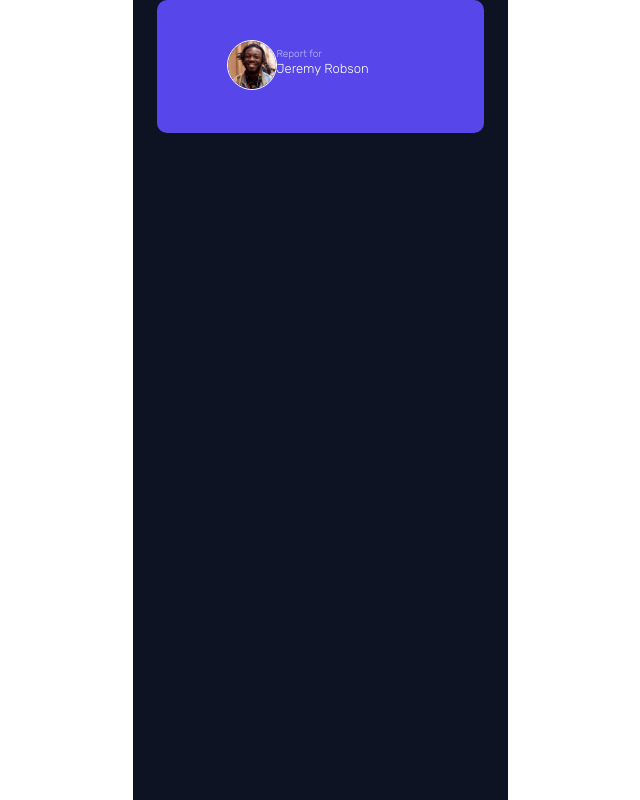
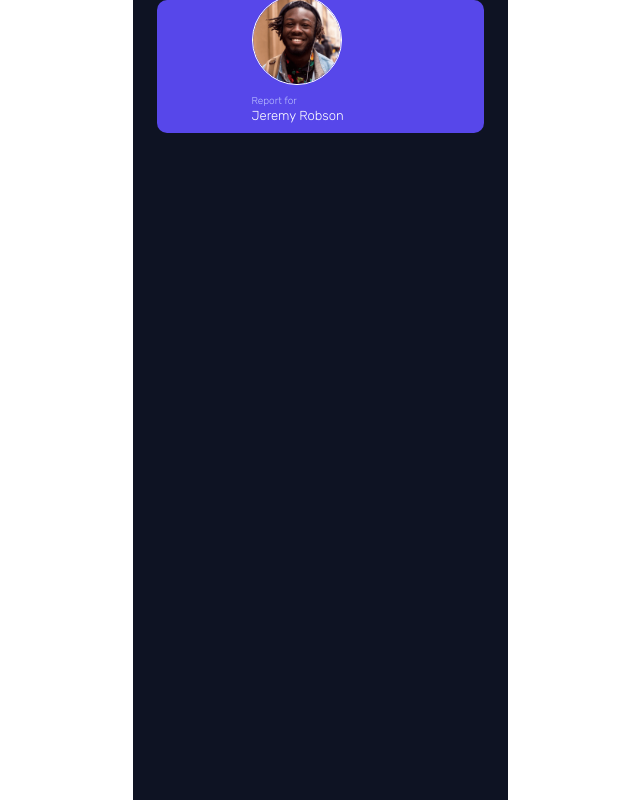
Before and after one commit to Have-Samuel/time-tracking-dashboard, a plain HTML site: page index.html in a window 1280 px wide. Shown: the whole page, without its empty margins (320-960 px from the left). Drawn offline with Linux system fonts and the light colour scheme.

Commit message:
Adding Elements and Styling

```diff
--- a/index.html
+++ b/index.html
@@ -11,6 +11,7 @@
   <div class="data">
     <div class="container">
       <div class="person">
+        <div class="person-data">
         <div class="person__image">
           <img src="./images/image-jeremy.png" alt="Jeremy Robson">
         </div>
@@ -19,6 +20,7 @@
         <h1>Jeremy Robson</h1>
       </div>
     </div>
+    </div>
   </div>
 </body>
 </html>
--- a/style.css
+++ b/style.css
@@ -31,11 +31,12 @@ body {
   justify-content: center;
   align-items: center;
   border-radius: 10px;
+  gap: 2rem;
 }
 
 .person__image img {
-  width: 50px;
-  height: 50px;
+  width: 90px;
+  height: 90px;
   border-radius: 50%;
   border: 1px solid #fff;
 }
```
